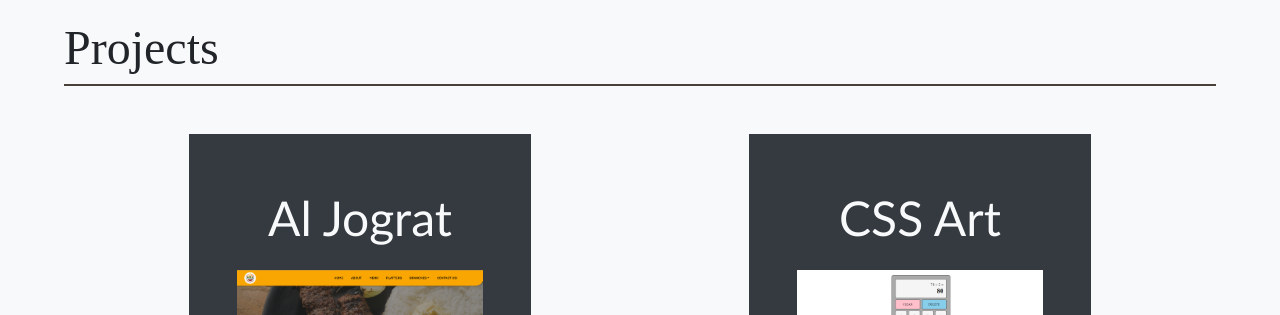
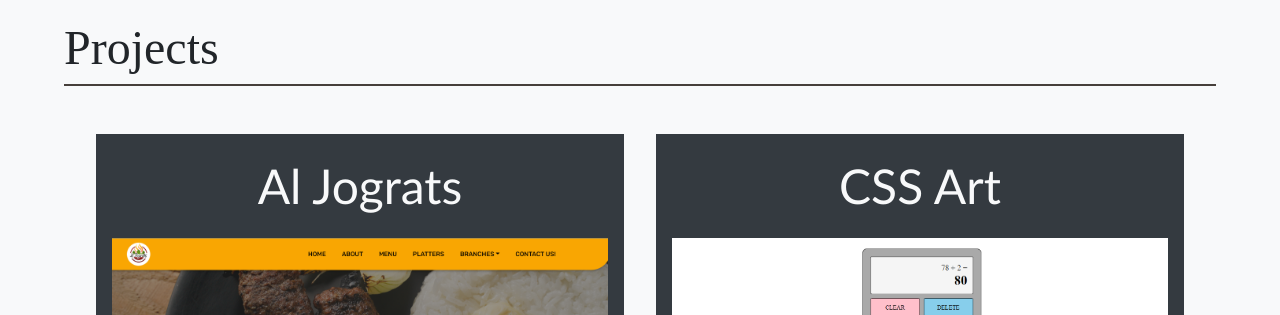
Before and after one commit to cjmacaraeg900/web-portfolio-ver2, a plain HTML site: page index.html in a window 1280 px wide. Shown: the part 1630-1945 px from the top of the page. Drawn offline with nearby package versions, Linux system fonts and the light colour scheme.

Commit message:
capstone updated

```diff
--- a/index.html
+++ b/index.html
@@ -137,9 +137,9 @@
 			   	<div data-aos="fade-up" class="bg-light p-3 d-md-flex justify-content-around">
 
 			        	<!-- Al Jograts Card -->
-			        	<div class="p-3 bg-light text-light col-lg-4">
-			        		<div class="bg-dark p-5">
-			        	    	<p class="plarge">Al Jograt</p>
+			        	<div class="p-3 bg-light text-light col-lg-6">
+			        		<div class="bg-dark col-sm-12 col-md-12 col-lg-12 p-3">
+			        	    	<p class="plarge">Al Jograts</p>
 			        	    	<a href="https://aljogratspersiangrill.com/">
 			        	    		<img src="./images/Project1.png" alt="Project1" class="img-fluid mb-4" >
 			        	    	</a>
@@ -149,8 +149,8 @@
 			        	<!--  Al Jograts Card End -->
 
 			        	<!-- Simple Calculator Card-->
-			        	<div class="p-3 bg-light text-light col-lg-4">
-			        		<div class="bg-dark p-5">
+			        	<div class="p-3 bg-light text-light col-sm-12 col-lg-6">
+			        		<div class="bg-dark col-sm-12 col-md-12 col-lg-12 p-3">
 			        			<p class="plarge">CSS Art</p>
 			        			<a href="https://cjmacaraeg900.github.io/Simple-Calculator/">
 			        			<img src="./images/Project2.png" alt="Project2" class="img-fluid mb-4">
```
